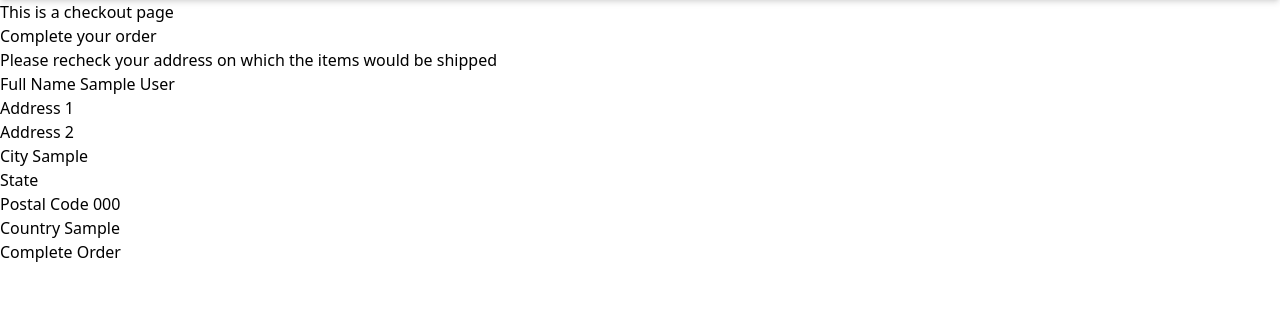
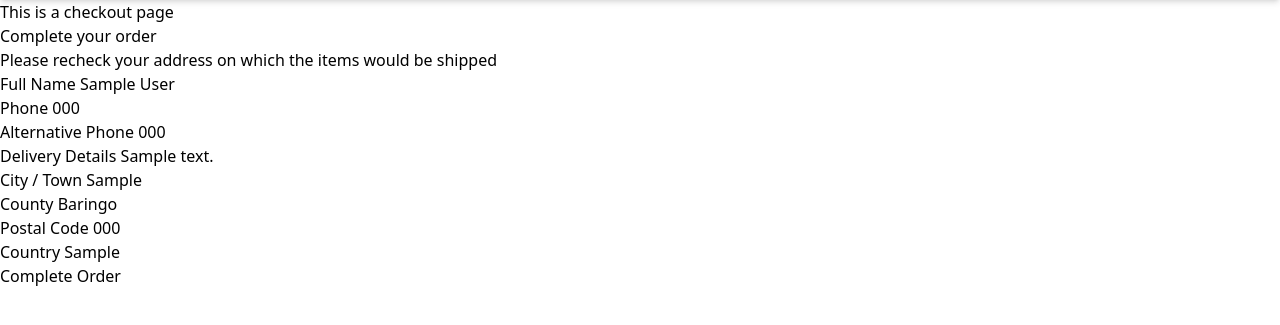
Before and after one commit to Mumbi286/ecommerce, a Django app: page /orders/checkout/ in a window 1280 px wide. Shown: the part 106-431 px from the top of the page. Run offline with Django 4.2, Linux system fonts and the light colour scheme; a user stored in the database is signed in; tables that the repository leaves empty hold one stand-in row (values such as "Sample post"); some libraries are stand-ins or nearby versions.

Commit message:
added addresses validation and fixed add_address to update the existing address and display errors

```diff
--- a/mysite/orders/templates/orders/checkout.html
+++ b/mysite/orders/templates/orders/checkout.html
@@ -9,20 +9,26 @@
   <label for="">Full Name</label>
   <input type="text" value="{{ address.full_name }}" name="" id="" />
   <div>
-    <label for="">Address 1</label>
-    <input type="text" value="{{ address.line1 }}" name="" id="" />
+    <label for="">Phone</label>
+    <input type="text" value="{{ address.phone }}" name="" id="" />
+  </div>
+  {% if address.phone_alt %}
+  <div>
+    <label for="">Alternative Phone</label>
+    <input type="text" value="{{ address.phone_alt }}" name="" id="" />
+  </div>
+  {% endif %}
+  <div>
+    <label for="">Delivery Details</label>
+    <input type="text" value="{{ address.delivery_details }}" name="" id="" />
   </div>
   <div>
-    <label for="">Address 2</label>
-    <input type="text" value="{{ address.line2 }}" name="" id="" />
-  </div>
-  <div>
-    <label for="">City </label>
+    <label for="">City / Town</label>
     <input type="text" value="{{ address.city }}" name="" id="" />
   </div>
   <div>
-    <label for="">State</label>
-    <input type="text" value="{{ address.state }}" name="" id="" />
+    <label for="">County</label>
+    <input type="text" value="{{ address.county }}" name="" id="" />
   </div>
   <div>
     <label for="">Postal Code</label>
--- a/mysite/orders/views.py
+++ b/mysite/orders/views.py
@@ -11,25 +11,27 @@ def add_address(request):
     except Address.DoesNotExist:
         address=None
     if request.method=="POST":
-        form = AddressForm(request.POST)
+        # instance=address updates the existing address instead of creating a duplicate
+        form = AddressForm(request.POST,instance=address)
         if form.is_valid():
             address = form.save(commit=False)
             address.user = request.user
             address.save()
             return redirect("index")
-    form = AddressForm(instance=address)
+        # invalid form falls through so its error messages are shown on the page
+    else:
+        form = AddressForm(instance=address)
     return render(request,'orders/add_address.html',{'form':form})
 
 def checkout(request):
-    # to check if the user is logged in and is also authenticated
+    # logged-in users get their saved address; guests get none
+    address = None
     if request.user.is_authenticated:
         try:
             address = Address.objects.get(user=request.user)
-            return render(request,'orders/checkout.html',{'address':address})
-        except:
-            return render(request,'orders/checkout.html')
-        else:
-            return render(request,'orders/checkout.html')
+        except Address.DoesNotExist:
+            address = None
+    return render(request,'orders/checkout.html',{'address':address})
 
 
 def place_order(request):
```
Also changed, not shown: mysite/orders/templates/orders/add_address.html (+52 -7 lines), mysite/orders/migrations/0005_rename_line1_address_delivery_details_and_more.py (added).
